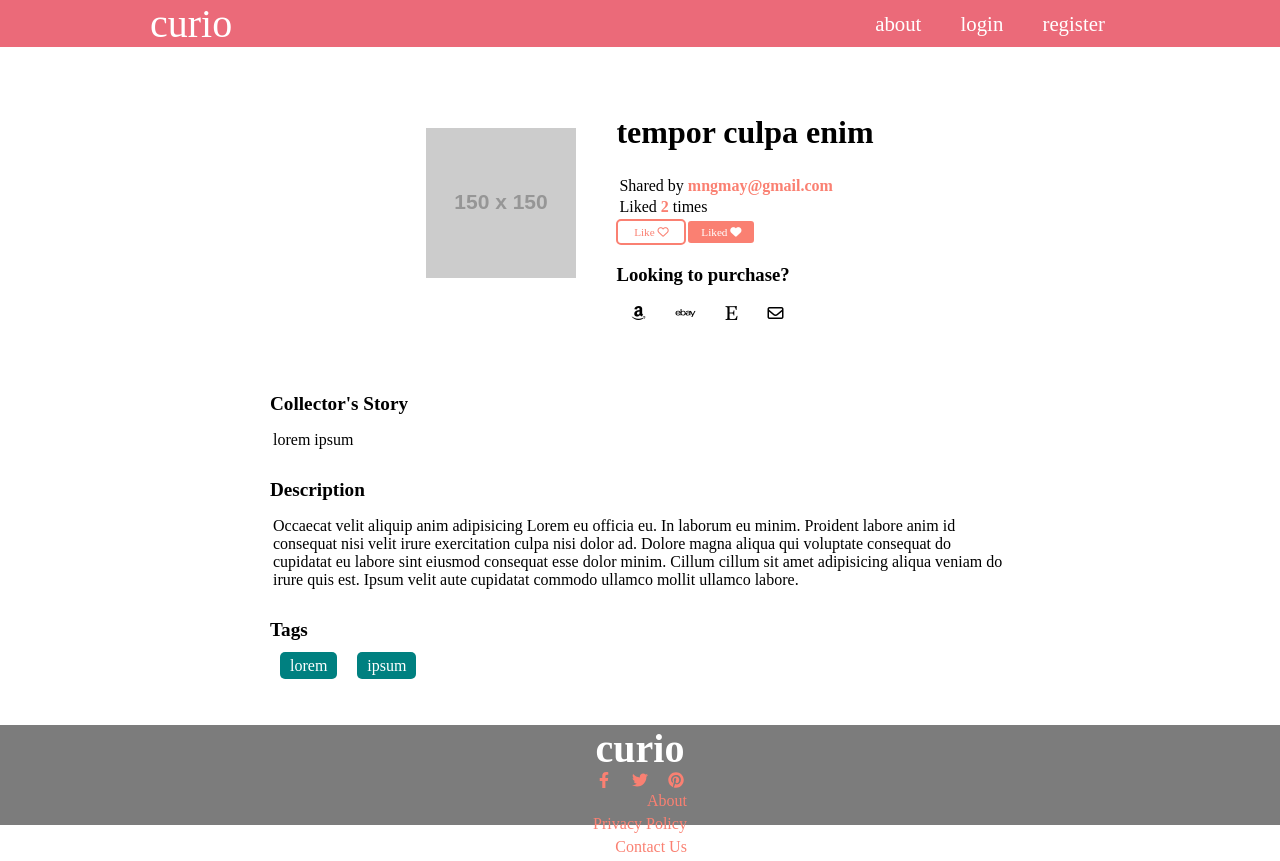
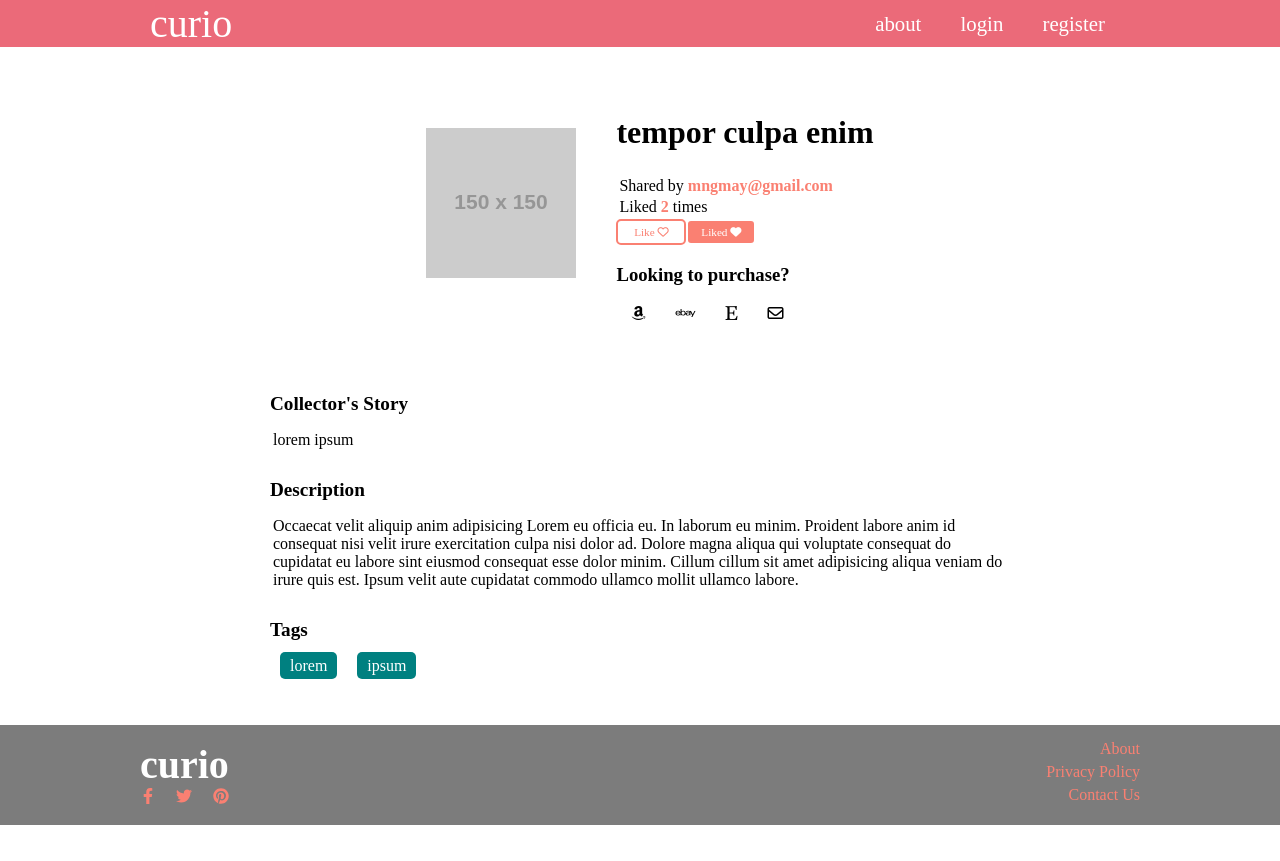
Before and after one commit to curio-app/frontend, a React (Create React App) app: page /collectibles/1 in a window 1280 px wide. After the commit the page ends 825 px from the top, so only its background shows below. Built offline with nearby package versions, Linux system fonts and the light colour scheme; a web font is replaced by a local one.

Commit message:
Fixed footer

```diff
--- a/src/components/Footer/index.jsx
+++ b/src/components/Footer/index.jsx
@@ -7,7 +7,7 @@ import './style.css';
 const Footer = () => {
   return (
     <footer>
-      <footer className="wrapper">
+      <footer>
         <section className="left">
           <h2>curio</h2>
           <div className="social" role="navigation">
```
